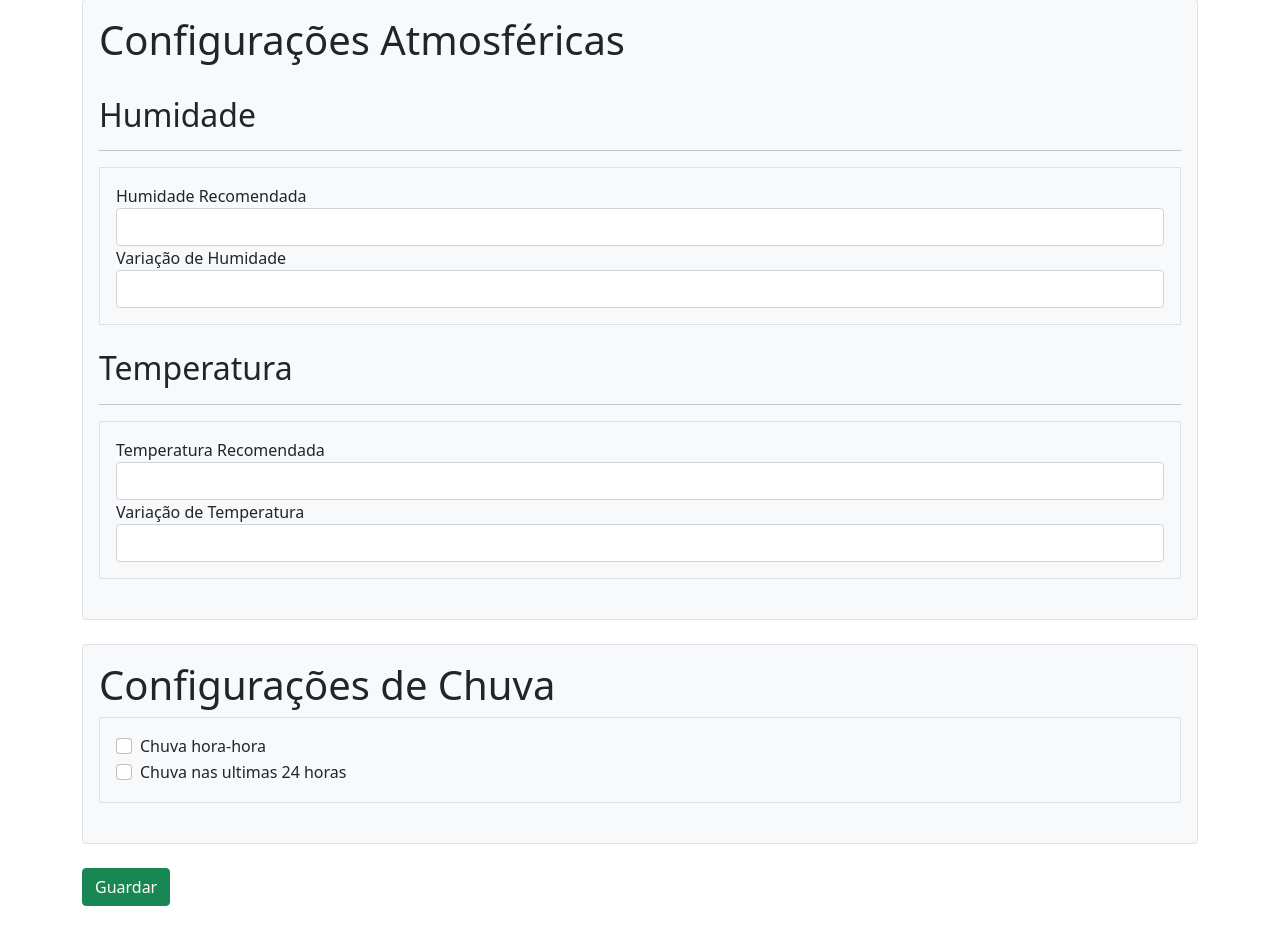
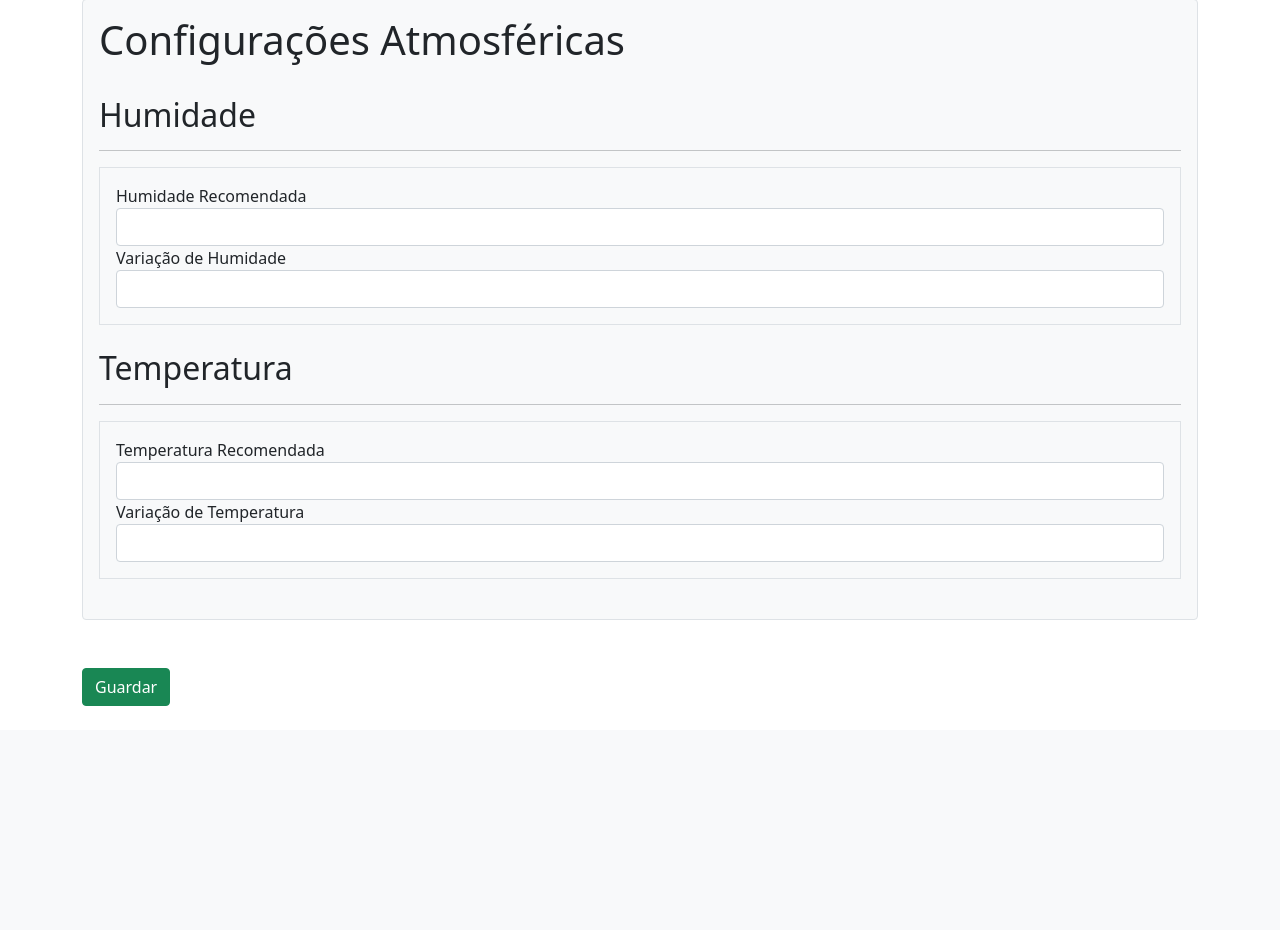
Before and after one commit to SamuelMartinsS/LP-WeatherAPP_v1.0, a Flask app: page /settings in a window 1280 px wide. Shown: the part 76-1006 px from the top of the page. After the commit the page ends 782 px from the top, so only its background shows below. Run offline with Flask 3, Linux system fonts and the light colour scheme; some libraries are stand-ins or nearby versions.

Commit message:
Revisão do código

```diff
--- a/logger.py
+++ b/logger.py
@@ -6,7 +6,7 @@ import requests
 import time
 from flask import Flask, jsonify
 
-debug = False
+debug = True
 
 urlCurr = "http://dataservice.accuweather.com/currentconditions/v1/274087/historical/24?apikey= ZuWR33RUX4BQXt6awK8jOoucnaqLwZ10 &details=True"
 class Logger(object):
--- a/templates/settings.html
+++ b/templates/settings.html
@@ -29,27 +29,7 @@
 
 </div>
 <br>
-<div class="rounded border p-3 bg-light">
-    <div>
-        <h1>Configurações de Chuva</h1>
-    </div>
-    <div id="rainSettingsDiv" class="border p-3">
-        <div id="lastHourSettingsDiv" class="form-group form-check">
-            <form>
-                <label for="1hourrainToggleSettings">Chuva hora-hora</label>
-                <input type="checkbox" class="form-check-input" id="1hourrainToggleSettings" name="1hourrainToggleSettings" value="false">
 
-            </form>
-        </div>
-        <div id="last24HoursSettingsDiv" class="form-group form-check">
-            <form>
-                <label for="24hoursrainToggleSettings">Chuva nas ultimas 24 horas</label>
-                <input type="checkbox" class="form-check-input" id="24hoursrainToggleSettings" name="24hoursrainToggleSettings" value="false">
-            </form>
-        </div>
-    </div>
-    <br>
-</div>
 <br>
 <div id="buttonDiv">
     <button type="button" id="submitInputs" onclick="saveSettings()" class="btn btn-success">Guardar</button>
@@ -90,6 +70,7 @@
         }
 
         localStorage.setItem("Settings",JSON.stringify(config))
+        alert('As configurações foram salvas!')
 
     }
 
```
Also changed, not shown: templates/index.html (+2 -8 lines), database/sensData.db.
